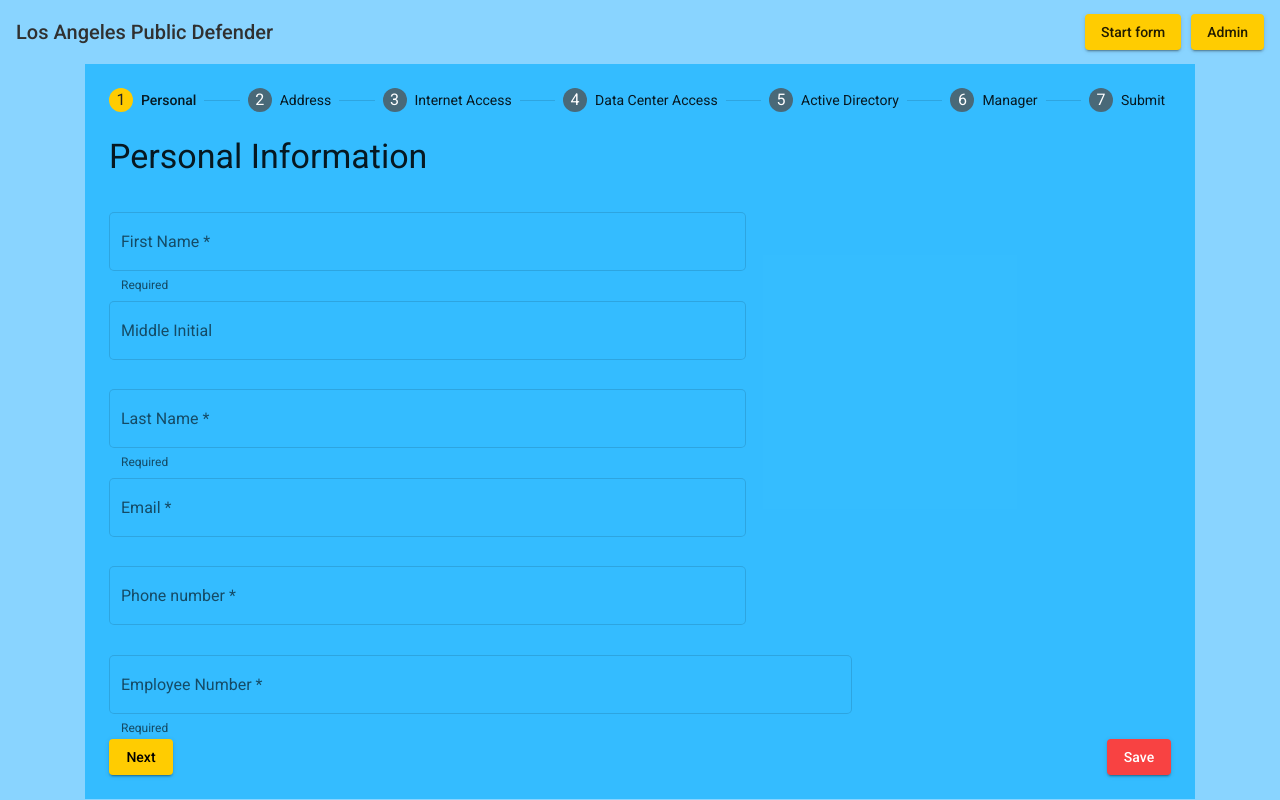
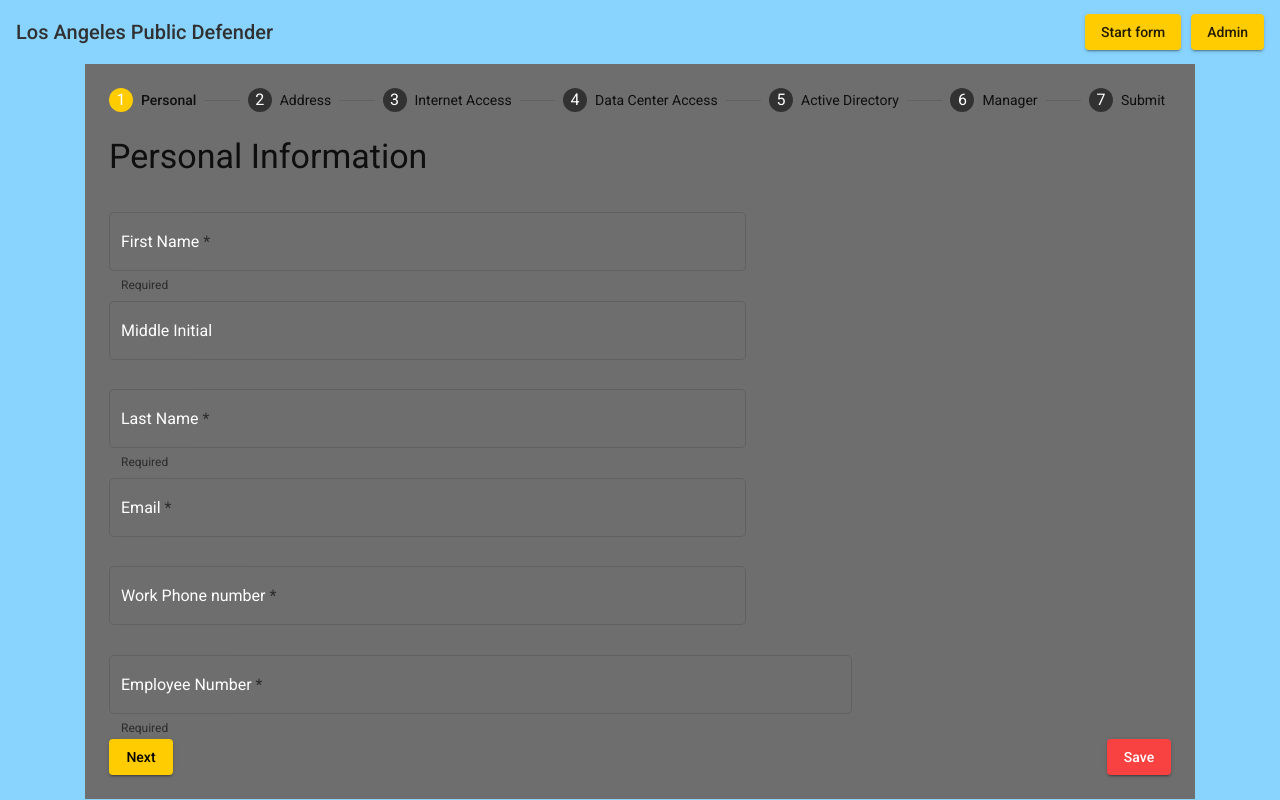
Before and after one commit to Ryanseanlee/LACPD-EnrollmentApp-Frontend, an Angular app: page /employee-form in a window 1280 px wide. Built offline with nearby package versions, Linux system fonts and the light colour scheme.

Commit message:
tag css change

```diff
--- a/src/app/form/employee-form/employee-form.component.css
+++ b/src/app/form/employee-form/employee-form.component.css
@@ -8,9 +8,11 @@
   }
 }
 
-.mat-stepper-vertical,
-.mat-stepper-horizontal {
-  background-color: rgba(0, 174, 255, 0.616);
+mat-horizontal-stepper{
+  background-color: rgb(110, 110, 110);
+}
+mat-label{
+  color: rgb(255, 255, 255);
 }
 
 .button-container {
--- a/src/app/form/employee-form/employee-form.component.html
+++ b/src/app/form/employee-form/employee-form.component.html
@@ -82,7 +82,7 @@
       </div>
       <div>
         <mat-form-field appearance="outline" class="mat-input-width">
-          <mat-label>Phone number</mat-label>
+          <mat-label> Work Phone number</mat-label>
           <input
             id="phoneNumberInput"
             type="phone"
--- a/src/styles.css
+++ b/src/styles.css
@@ -14,10 +14,4 @@ body {
 .mat-step-header .mat-step-icon-state-done,
 .mat-step-header .mat-step-icon-state-edit {
   background-color: rgb(255, 204, 1) !important;
-  color: rgb(38 38 38) !important;
 }
-
-.mat-step-header .mat-step-icon {
-  background-color: rgb(79 79 79 / 77%);
-  color: #fff;
-}
```
Also changed, not shown: 1 other file (tests, documents, lock files or other folders).
